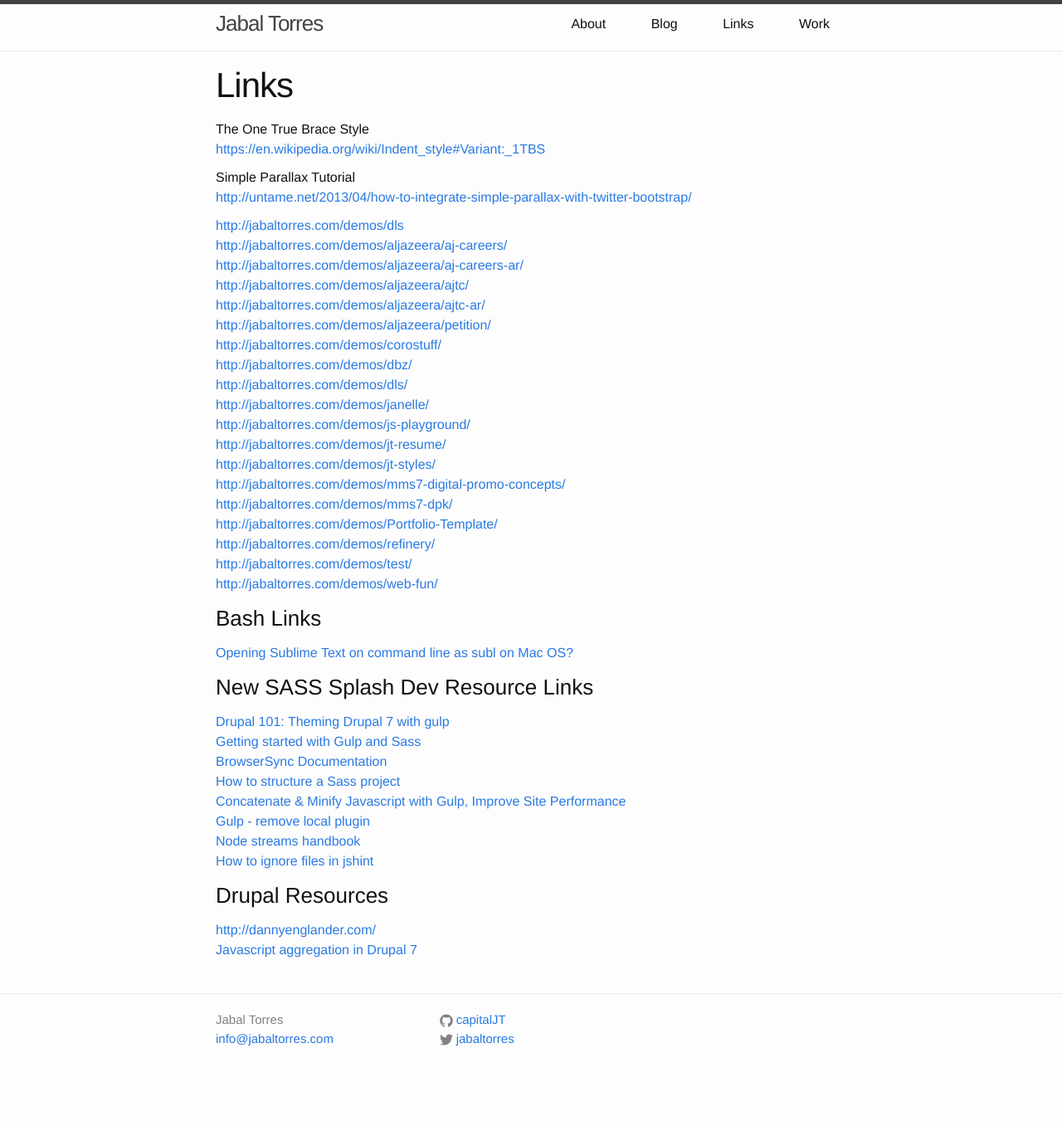
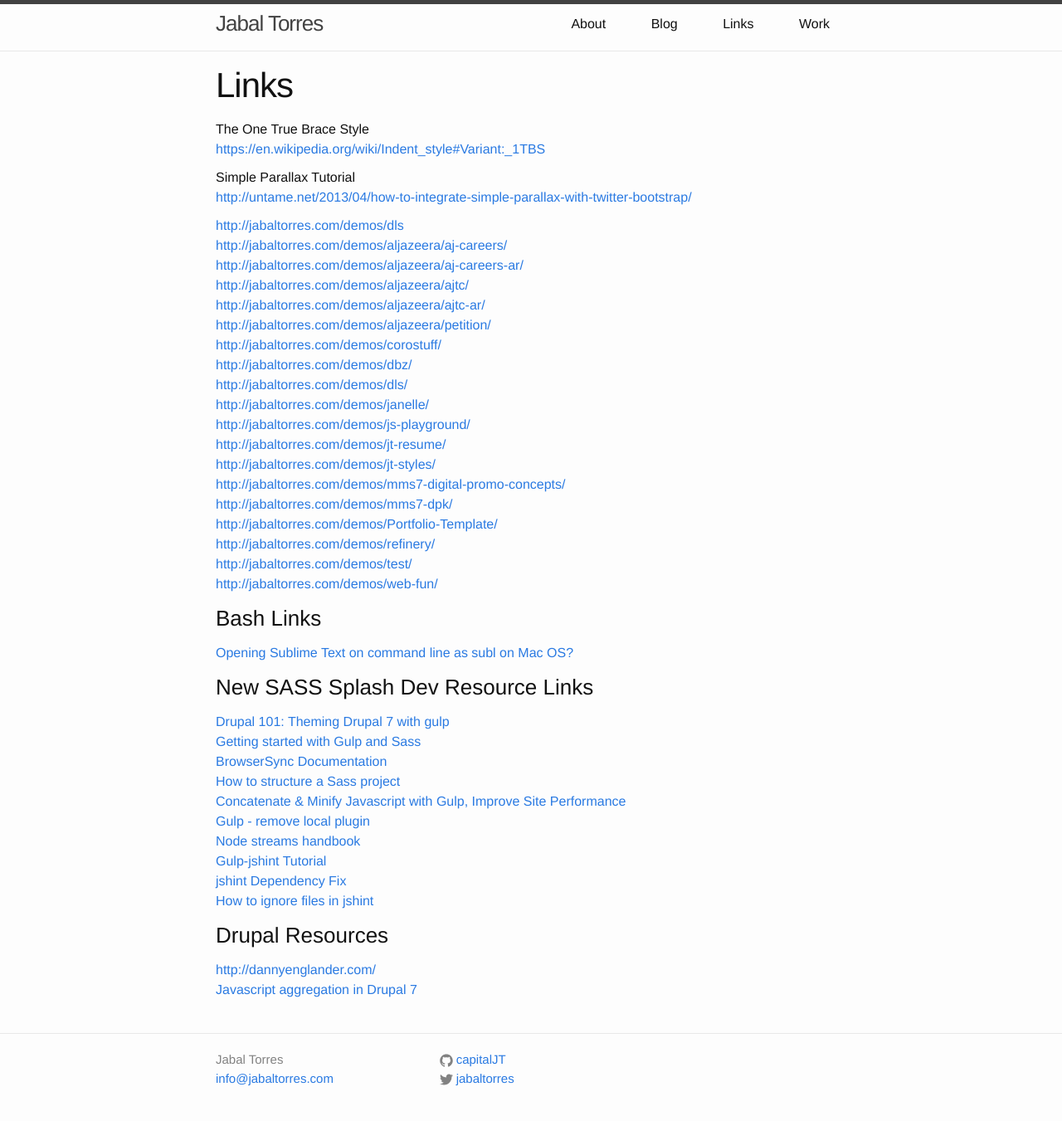
Before and after one commit to capitalJT/capitaljt.github.io, a Jekyll site: the page built from links.md, in a window 1280 px wide. Shown: the whole page at 83% size. Built offline with Jekyll 4.4.1, drawn with Linux system fonts in a browser that asks for light colours; nearby versions of some CDN libraries; a style sheet for code colours, icons or effects is not loaded; before the commit the page ends 1303 px from its top, so only the background shows below that.

Commit message:
Update links.md

```diff
--- a/links.md
+++ b/links.md
@@ -43,6 +43,8 @@
 [Concatenate & Minify Javascript with Gulp, Improve Site Performance](http://codehangar.io/concatenate-and-minify-javascript-with-gulp/)
 [Gulp - remove local plugin](http://stackoverflow.com/questions/33814009/gulp-remove-local-plugin)
 [Node streams handbook](https://github.com/substack/stream-handbook)
+[Gulp-jshint Tutorial](http://javascriptplayground.com/blog/2014/02/an-intro-to-gulp/)
+[jshint Dependency Fix](https://github.com/spalger/gulp-jshint/issues/131#issuecomment-160395536)
 [How to ignore files in jshint](http://stackoverflow.com/questions/14741110/have-jshint-ignore-certain-files-when-building-twitter-bootstrap#answer-14741346)
 
 
```
